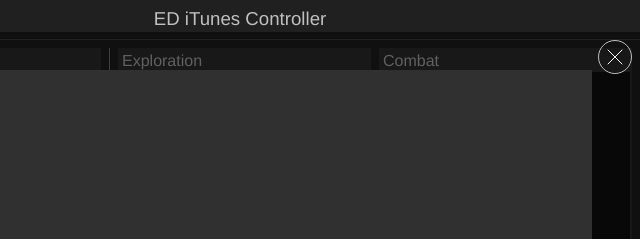
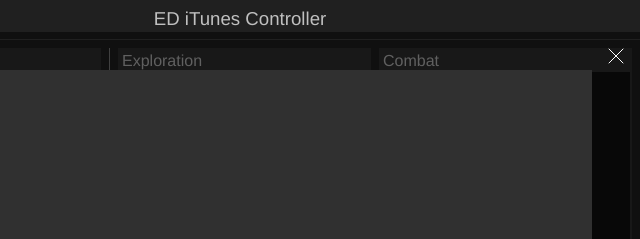
Before and after one commit to SilverWolf32/ed-jukebox, an Electron app: page app/index.html in a window 800 px wide. Both pictures are taken after a click on the button "Select album". Shown: the top 239 px of the page, 160-800 px from the left. Drawn offline with nearby package versions, Linux system fonts and the light colour scheme; files that its build step writes are made by us from their sources.

Commit message:
Remove border around overlay close button
Makes it look less cluttered.

```diff
--- a/app/style/overlay.less
+++ b/app/style/overlay.less
@@ -35,7 +35,8 @@
 	-moz-user-select: none;
 	-webkit-user-select: none;
 	background: transparent;
-	border: 1px solid @basetext0;
+	// border: 1px solid @basetext0;
+	border: none;
 	border-radius: 100%;
 	&:hover {
 		background-color: @highlight0;
```
